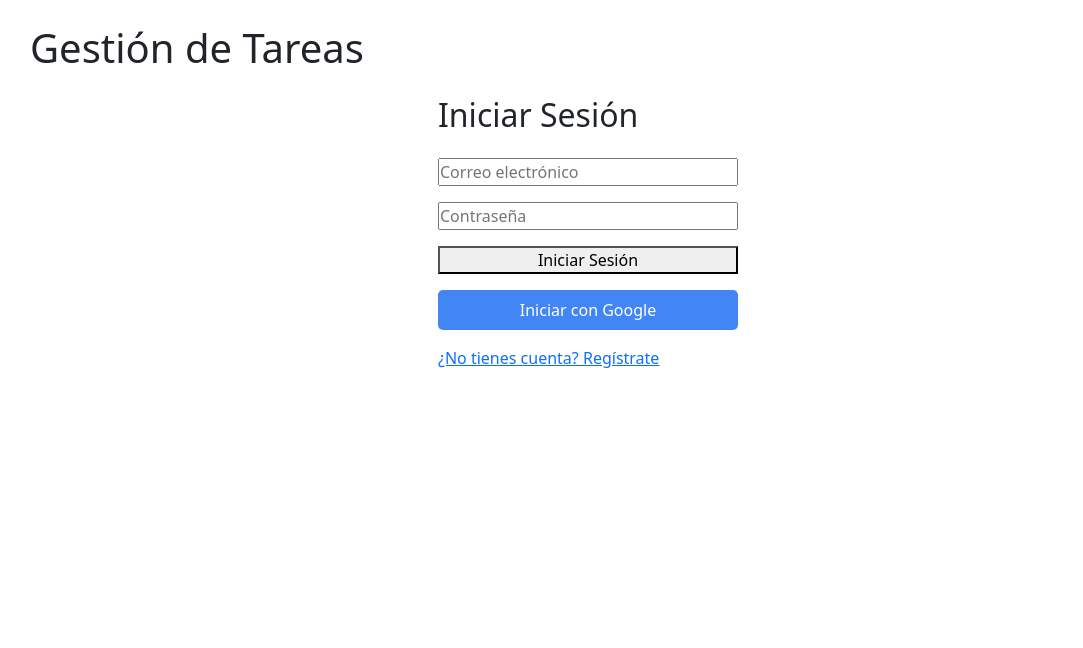
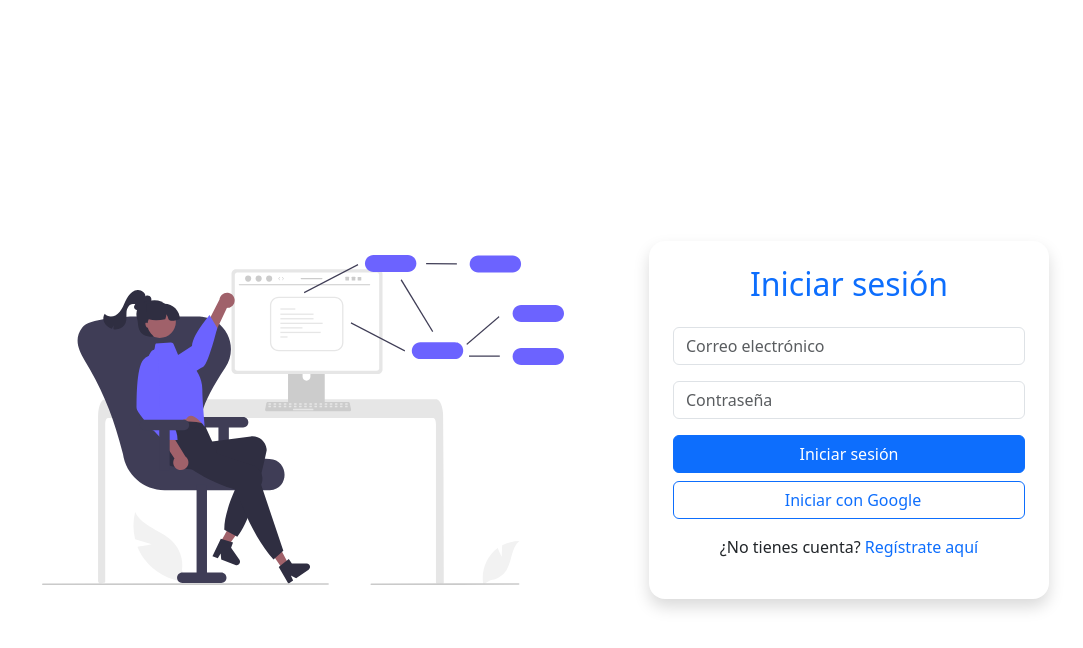
Before and after one commit to larum99/task-project, a Vue app: page /login in a window 1280 px wide. Shown: the top 648 px of the page, without its empty margins (52-1135 px from the left). Built offline with nearby package versions, Linux system fonts and the light colour scheme; no server answers.

Commit message:
modified files

```diff
--- a/src/App.vue
+++ b/src/App.vue
@@ -1,8 +1,5 @@
 <template>
-  <div class="container mt-4">
-    <nav class="mb-3 d-flex justify-content-between">
-      <h1 class="text-center">Gestión de Tareas</h1>
-    </nav>
+  <div class="container">
     <router-view></router-view>
   </div>
 </template>
@@ -10,13 +7,10 @@
 <script setup>
 import { ref, onMounted } from 'vue';
 import { auth } from '@/firebase';
-import { signOut, onAuthStateChanged } from 'firebase/auth';
+import { onAuthStateChanged } from 'firebase/auth';
 
 const user = ref(null);
 
-const logout = async () => {
-  await signOut(auth);
-};
 
 onMounted(() => {
   onAuthStateChanged(auth, (currentUser) => {
--- a/src/views/HomeView.vue
+++ b/src/views/HomeView.vue
@@ -1,8 +1,9 @@
 <template>
-    <div class="text-center mt-5">
-        <h1>Bienvenido a la Gestión de Tareas</h1>
-        <router-link to="/login" class="btn btn-primary m-2">Iniciar Sesión</router-link>
-        <router-link to="/register" class="btn btn-secondary m-2">Registrarse</router-link>
+    <div class="d-flex flex-column align-items-center justify-content-center vh-100 text-center">
+        <h1 class="mb-4 fw-bold fs-3 fs-md-1">Bienvenido su Panel de Gestión de Tareas</h1>
+        <div class="d-flex flex-column flex-sm-row gap-3">
+            <router-link to="/login" class="btn btn-primary m-2">Iniciar Sesión</router-link>
+        </div>
     </div>
 </template>
 
--- a/src/views/LoginView.vue
+++ b/src/views/LoginView.vue
@@ -1,16 +1,30 @@
 <template>
-    <div class="login-container">
-        <h2>Iniciar Sesión</h2>
-        <!-- Login con correo y contraseña -->
-        <input type="email" v-model="email" placeholder="Correo electrónico" />
-        <input type="password" v-model="password" placeholder="Contraseña" />
-        <button @click="loginWithEmail">Iniciar Sesión</button>
+    <div class="container-fluid vh-100 d-flex align-items-center">
+        <div class="row w-100 ">
+            <div class="col-lg-6 d-none d-lg-flex align-items-center justify-content-center bg-gray-100">
+                <img src="../../public/undraw_software-engineer_xv60.svg" alt="Ilustración de inicio de sesión"
+                    class="img-fluid" style="max-height: 400px;">
+            </div>
 
-        <!-- Login con Google -->
-        <button @click="loginWithGoogle" class="google-btn">Iniciar con Google</button>
+            <div class="col-lg-6 d-flex align-items-center justify-content-center">
+                <div class="card border-0 shadow p-4 w-100" style="max-width: 400px;">
+                    <h2 class="text-center text-primary mb-4">Iniciar sesión</h2>
 
-        <p v-if="errorMsg" class="error">{{ errorMsg }}</p>
-        <router-link to="/register">¿No tienes cuenta? Regístrate</router-link>
+                    <input type="email" v-model="email" class="form-control mb-3" placeholder="Correo electrónico" />
+                    <input type="password" v-model="password" class="form-control mb-3" placeholder="Contraseña" />
+                    <button @click="loginWithEmail" class="btn btn-primary w-100 mb-2">Iniciar sesión</button>
+
+                    <button @click="loginWithGoogle" class="btn btn-outline-primary w-100 mb-3">
+                        <i class="fab fa-google me-2"></i> Iniciar con Google
+                    </button>
+
+                    <p v-if="errorMsg" class="text-danger text-center">{{ errorMsg }}</p>
+                    <p class="text-center">¿No tienes cuenta?
+                        <router-link to="/register" class="text-primary text-decoration-none">Regístrate aquí</router-link>
+                    </p>
+                </div>
+            </div>
+        </div>
     </div>
 </template>
 
@@ -25,7 +39,6 @@ const password = ref('');
 const errorMsg = ref('');
 const router = useRouter();
 
-// Iniciar sesión con correo y contraseña
 const loginWithEmail = async () => {
     try {
         await signInWithEmailAndPassword(auth, email.value, password.value);
@@ -36,7 +49,6 @@ const loginWithEmail = async () => {
     }
 };
 
-// Iniciar sesión con Google
 const loginWithGoogle = async () => {
     try {
         const result = await signInWithPopup(auth, googleProvider);
@@ -47,28 +59,10 @@ const loginWithGoogle = async () => {
         console.error(error);
     }
 };
-
 </script>
 
 <style scoped>
-.login-container {
-    max-width: 300px;
-    margin: auto;
-    display: flex;
-    flex-direction: column;
-    gap: 1rem;
-}
-
-.google-btn {
-    background-color: #4285F4;
-    color: white;
-    border: none;
-    padding: 0.5rem;
-    border-radius: 5px;
-    cursor: pointer;
-}
-
-.error {
-    color: red;
+.card {
+    border-radius: 1rem;
 }
 </style>
--- a/src/views/RegisterView.vue
+++ b/src/views/RegisterView.vue
@@ -1,17 +1,36 @@
 <template>
-    <div class="register-container">
-        <h2>Registro</h2>
+    <div class="container-fluid vh-100 d-flex align-items-center justify-content-center">
+      <div class="row w-100">
+        <!-- Imagen a la izquierda -->
+        <div class="col-lg-6 d-none d-lg-flex align-items-center justify-content-center">
+          <img src="../../public/undraw_software-engineer_xv60.svg" alt="Registro" class="img-fluid" style="max-width: 80%;">
+        </div>
 
-        <!-- Registro con correo y contraseña -->
-        <input type="email" v-model="email" placeholder="Correo electrónico" />
-        <input type="password" v-model="password" placeholder="Contraseña" />
-        <button @click="registerWithEmail">Registrarse</button>
+        <!-- Formulario de registro -->
+        <div class="col-lg-6 d-flex align-items-center justify-content-center">
+          <div class="card shadow p-4 w-100" style="max-width: 400px; border: none; border-radius: 1rem;">
+            <h2 class="text-center mb-4 text-primary">Registro</h2>
 
-        <!-- Registro/Iniciar con Google -->
-        <button @click="registerWithGoogle" class="google-btn">Registrarse con Google</button>
+            <div class="mb-3">
+              <input type="email" v-model="email" class="form-control" placeholder="Correo electrónico" required>
+            </div>
+            <div class="mb-3">
+              <input type="password" v-model="password" class="form-control" placeholder="Contraseña" required>
+            </div>
+            <button @click="registerWithEmail" class="btn btn-primary w-100 mb-3">Registrarse</button>
 
-        <p v-if="errorMsg" class="error">{{ errorMsg }}</p>
-        <router-link to="/login">¿Ya tienes cuenta? Inicia sesión</router-link>
+            <button @click="registerWithGoogle" class="btn w-100 mb-3" style="background-color: #4285F4; color: white;">
+              <i class="bi bi-google me-2"></i>Registrarse con Google
+            </button>
+
+            <p v-if="errorMsg" class="text-danger text-center">{{ errorMsg }}</p>
+
+            <p class="text-center">¿Ya tienes cuenta?
+              <router-link to="/login" class="text-primary text-decoration-none">Inicia sesión</router-link>
+            </p>
+          </div>
+        </div>
+      </div>
     </div>
   </template>
 
@@ -26,7 +45,6 @@ const password = ref('');
   const errorMsg = ref('');
   const router = useRouter();
 
-// Registro con correo y contraseña
   const registerWithEmail = async () => {
     try {
       await createUserWithEmailAndPassword(auth, email.value, password.value);
@@ -37,7 +55,6 @@ const registerWithEmail = async () => {
     }
   };
 
-// Registro/Iniciar sesión con Google
   const registerWithGoogle = async () => {
     try {
       const result = await signInWithPopup(auth, googleProvider);
@@ -51,24 +68,8 @@ const registerWithGoogle = async () => {
   </script>
 
   <style scoped>
-.register-container {
-    max-width: 300px;
-    margin: auto;
-    display: flex;
-    flex-direction: column;
-    gap: 1rem;
-}
-
-.google-btn {
-    background-color: #4285F4;
-    color: white;
+  .card {
     border: none;
-    padding: 0.5rem;
-    border-radius: 5px;
-    cursor: pointer;
-}
-
-.error {
-    color: red;
+    border-radius: 1rem;
   }
   </style>
```
Also changed, not shown: public/undraw_software-engineer_xv60.svg (added). Lines whose indentation alone changed are shown as unchanged.
